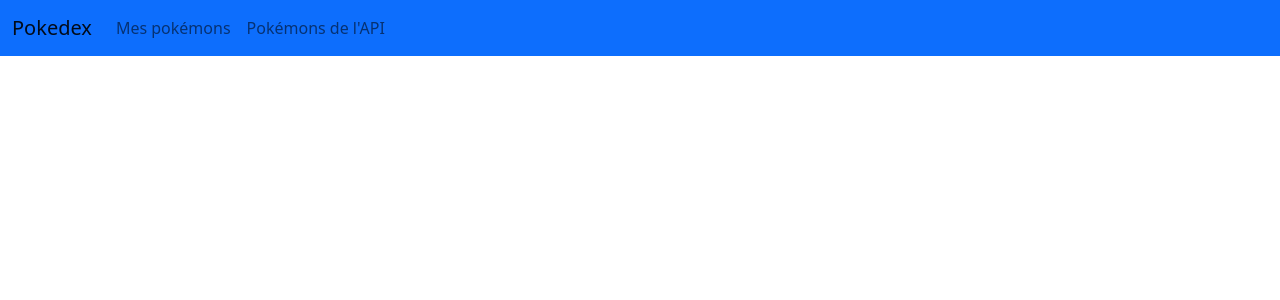
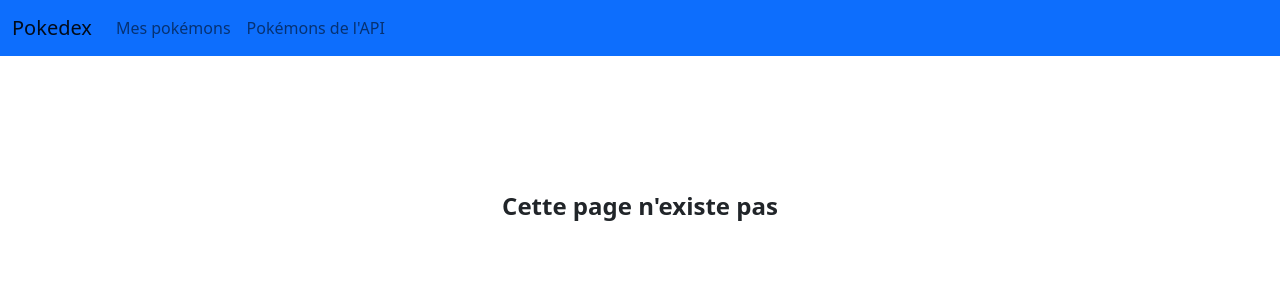
Before and after one commit to mvidailhet/pokedex-promo-septembre-2023, an Angular app: page /unknown-page in a window 1280 px wide. Before the commit this address led to /. Shown: the top 300 px of the page. Built offline with nearby package versions, Linux system fonts and the light colour scheme.

Commit message:
Création d'une page 404 et redirection vers cette page si la page demandée n'existe pas

```diff
--- /dev/null
+++ b/src/app/pages/unknown-page/unknown-page.component.html
@@ -0,0 +1,3 @@
+<div class="centered-text-container d-flex align-items-center justify-content-center">
+  Cette page n'existe pas
+</div>
--- /dev/null
+++ b/src/app/pages/unknown-page/unknown-page.component.scss
@@ -0,0 +1,5 @@
+.centered-text-container {
+  height: 300px;
+  font-size: 24px;
+  font-weight: bold;
+}
```
Also changed, not shown: src/app/app.module.ts (+10 -0 lines), src/app/pages/unknown-page/unknown-page.component.ts (added, +10 -0 lines).
